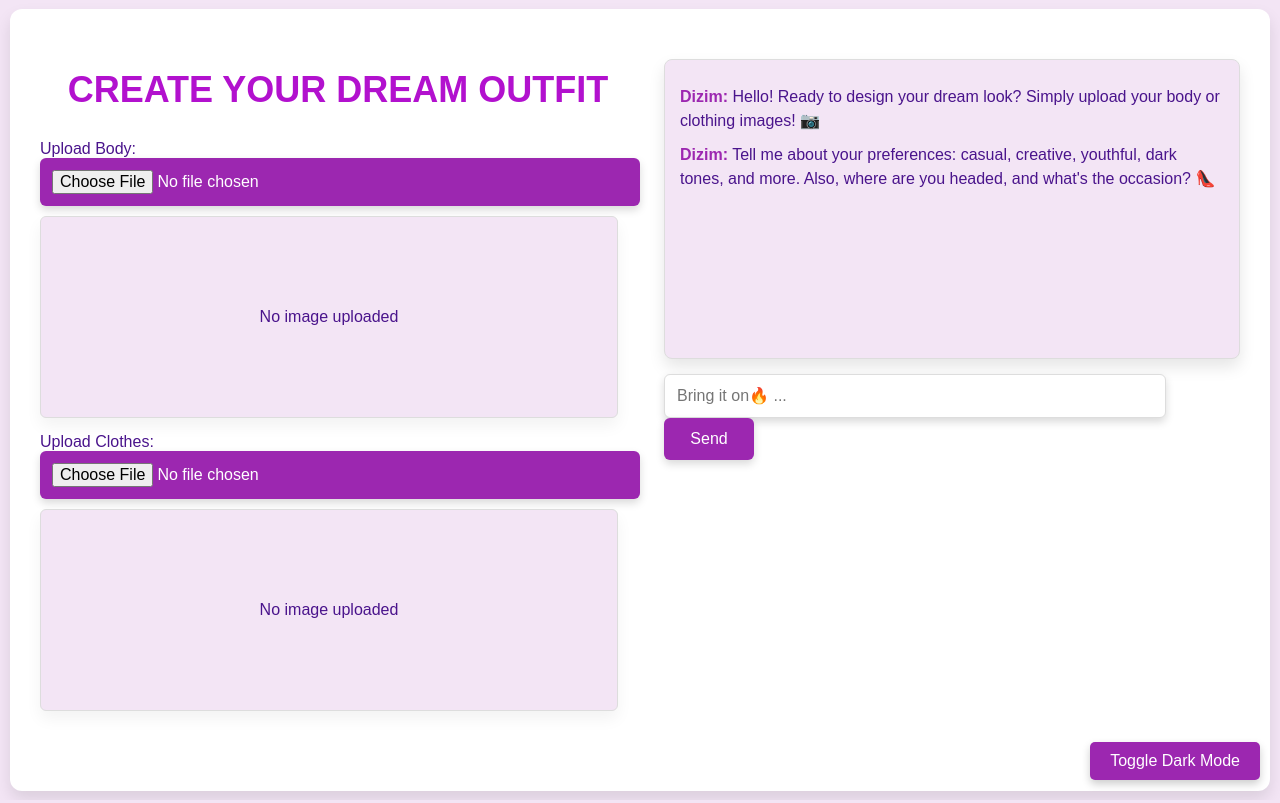
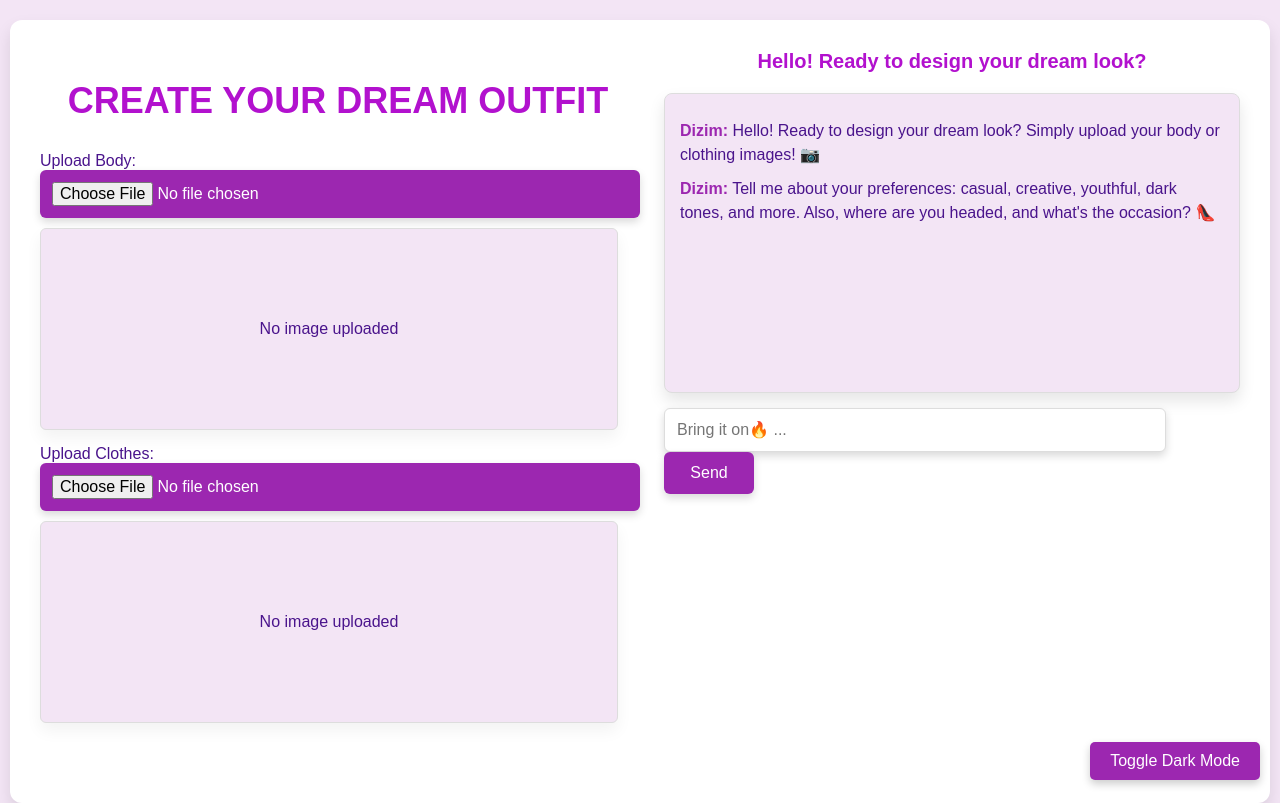
Before and after one commit to uythanhpham/sprint_1_frontend_v3, a plain HTML site: page index.html in a window 1280 px wide. Drawn offline with Linux system fonts and the light colour scheme.

Commit message:
add feature

```diff
--- a/index.html
+++ b/index.html
@@ -5,7 +5,7 @@
     <meta name="viewport" content="width=device-width, initial-scale=1.0">
     <title>Create Your Dream Outfit</title>
     <style>
-        /* Default Light Mode */
+        /* Thay đổi ở đây: Dùng min-height thay cho height, và overflow-y: auto */
         body {
             font-family: Arial, sans-serif;
             background-color: #f3e5f5; /* Light lavender background */
@@ -13,9 +13,9 @@
             margin: 0;
             display: flex;
             justify-content: center;
-            align-items: center;
-            height: 100vh;
-            overflow: hidden;
+            /* align-items: center;  // Bỏ nếu không muốn canh giữa theo chiều dọc */
+            min-height: 100vh; /* Cho phép chiều cao trang tùy thuộc nội dung */
+            overflow-y: auto;  /* Tạo thanh cuộn dọc */
             transition: background-color 0.3s, color 0.3s;
         }
 
@@ -36,6 +36,9 @@
             box-shadow: 0 8px 16px rgba(0, 0, 0, 0.1);
             overflow: hidden;
             transition: background-color 0.3s, box-shadow 0.3s;
+
+            /* Thêm margin-top để đẩy container xuống thấp hơn */
+            margin-top: 20px;
         }
 
         .container.dark-mode {
@@ -122,6 +125,15 @@
             opacity: 1;
         }
 
+        /* Phần chào nằm trên hộp chat */
+        .chat-intro {
+            font-size: 20px;
+            color: #b211ce;
+            font-weight: 600;
+            text-align: center;
+            margin-bottom: 10px;
+        }
+
         .chat-box {
             margin-top: 20px;
             padding: 15px;
@@ -194,6 +206,7 @@
                 align-items: center;
                 width: 100%;
                 padding: 15px;
+                margin-top: 10px; /* Giảm nếu màn hình nhỏ */
             }
 
             .left-panel, .right-panel {
@@ -261,6 +274,11 @@
 
         <!-- Right Panel: Chat Section -->
         <div class="right-panel">
+            <!-- Phần giới thiệu ngay trên hộp chat -->
+            <div class="chat-intro">
+                Hello! Ready to design your dream look?
+            </div>
+
             <div id="chat" class="chat-box">
                 <p><strong>Dizim:</strong> Hello! Ready to design your dream look? Simply upload your body or clothing images! 📷</p>
                 <p><strong>Dizim:</strong> Tell me about your preferences: casual, creative, youthful, dark tones, and more. Also, where are you headed, and what's the occasion? 👠</p>
@@ -303,7 +321,7 @@
             }
         }
 
-        // Function to send message to backend
+        // Function to send message to backend (giả lập)
         function sendMessageToBackend(message) {
             const bodyFile = document.getElementById('body-upload').files[0];
             const clothesFile = document.getElementById('clothes-upload').files[0];
```
